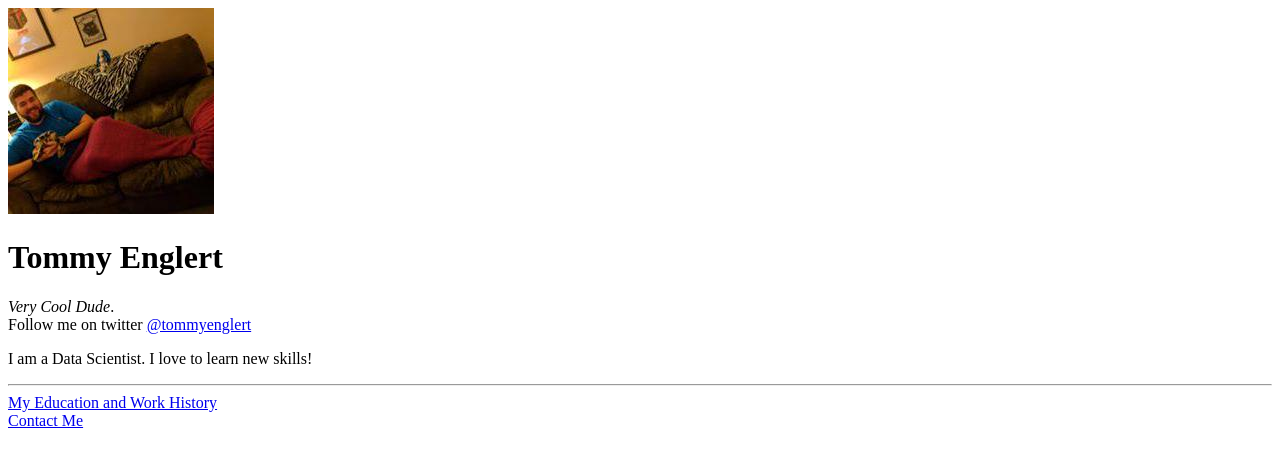
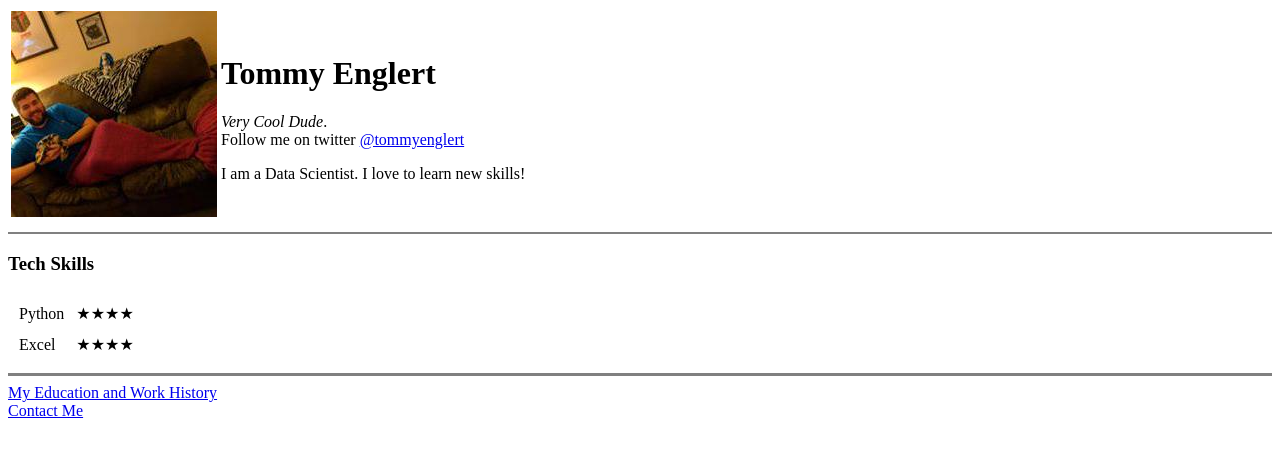
Before and after one commit to Tom-a-Hawk/funWithHTML, a plain HTML site: page HTML - Personal Site/index.html in a window 1280 px wide. Drawn offline with Linux system fonts and the light colour scheme.

Commit message:
added and removed tables to index.html

```diff
--- a/HTML - Personal Site/index.html
+++ b/HTML - Personal Site/index.html
@@ -5,24 +5,39 @@
   <meta charset="utf-8">
   <title>Tommy's Personal Site</title>
 </head>
-
 <body>
+  <table>
+    <tr>
+      <td>
         <img src="images/github_profile_pic.jpg" alt="tommy profile picture">
+      </td>
+      <td>
     <h1>Tommy Englert</h1>
       <p>
         <em>Very Cool Dude</em>.
-    <br/>Follow me on twitter <a href="https://twitter.com/tommyenglert">@tommyenglert</a>
+        <br />Follow me on twitter <a href="https://twitter.com/tommyenglert">@tommyenglert</a>
       </p>
-
       <p>
         I am a Data Scientist. I love to learn new skills!
       </p>
-  <hr>
-
-  <a href="work_history.html">My Education and Work History</a> <br/>
+    </td>
+    </tr>
+  </table>
+<hr noshade>
+<h3>Tech Skills</h3>
+  <table cellspacing="10">
+    <tr>
+      <td>Python</td>
+      <td>&#9733;&#9733;&#9733;&#9733;</td>
+    </tr>
+    <tr>
+        <td>Excel</td>
+        <td>&#9733;&#9733;&#9733;&#9733;</td>
+    </tr>
+  </table>
+<hr size="3" noshade>
+  <a href="work_history.html">My Education and Work History</a>
+  <br>
   <a href="contact.html">Contact Me</a>
-
-
   </body>
-
 </html>
```
Lines whose indentation alone changed are shown as unchanged.
